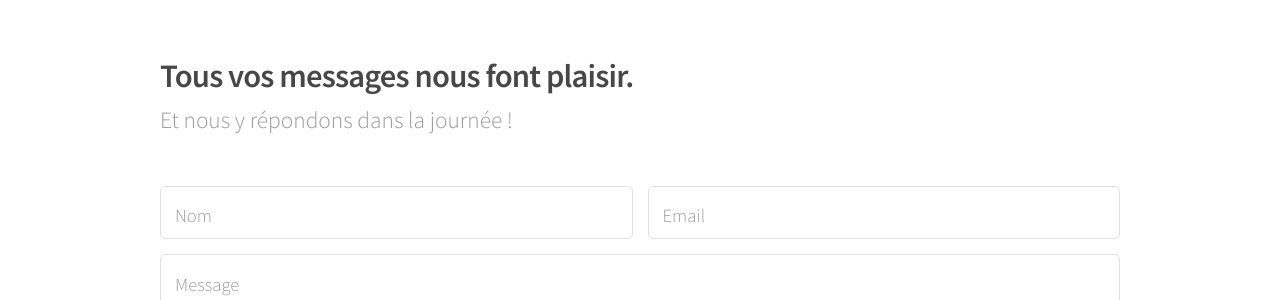
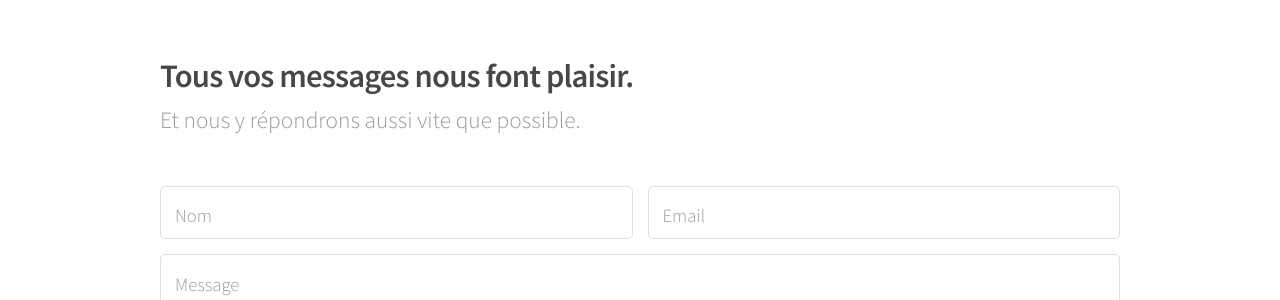
Before and after one commit to bzg/hackadon-fr, a Jekyll site: the page built from contact.html, in a window 1280 px wide. Shown: the part 332-632 px from the top of the page. Built offline with Jekyll 4.4.1, drawn with Linux system fonts in a browser that asks for light colours; nearby versions of some CDN libraries; library files that are not in the unit come from our copies.

Commit message:
Mention du formulaire de contact

```diff
--- a/appel-a-projets-2018.html
+++ b/appel-a-projets-2018.html
@@ -36,6 +36,8 @@ layout: default
 	  Pareil pour des projets qui contribuent aux biens communs
 	  dans d'autres domaines comme l'écologie, l'urbanisme,
 	  etc.</p>
+
+	<p>Rendez-vous sur <a href="contact.html">la page de contact</a> pour nous faire part de votre projet.</p>
 
 	<!-- <h3>Rejoindre le Hackadon le 12 décembre 2018</h3> -->
 
--- a/contact.html
+++ b/contact.html
@@ -13,7 +13,7 @@ layout: default
       <article>
 	<header>
 	  <h2>Tous vos messages nous font plaisir.</h2>
-	  <p>Et nous y répondons dans la journée !</p>
+	  <p>Et nous y répondrons aussi vite que possible.</p>
 	</header>
 
 	<!-- <span class="image featured"><img src="{{ site.baseurl }}/assets/images/hackadon_banner2.png" alt="" /></span> -->
```
